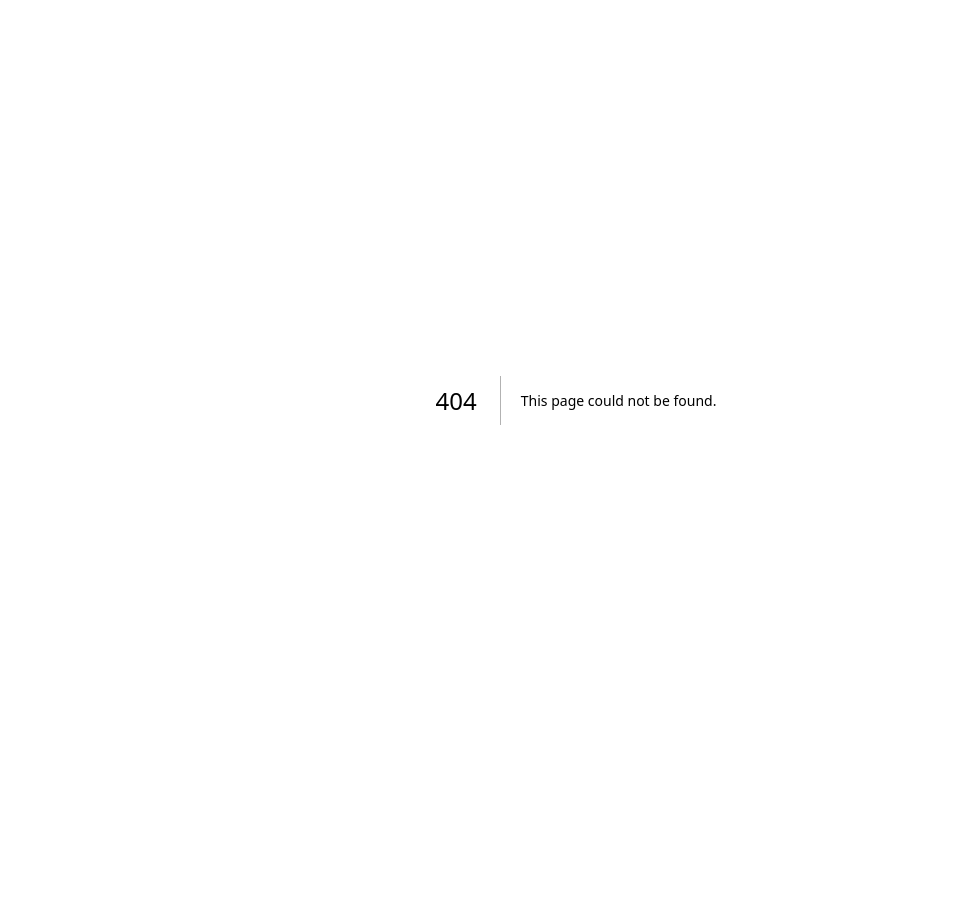
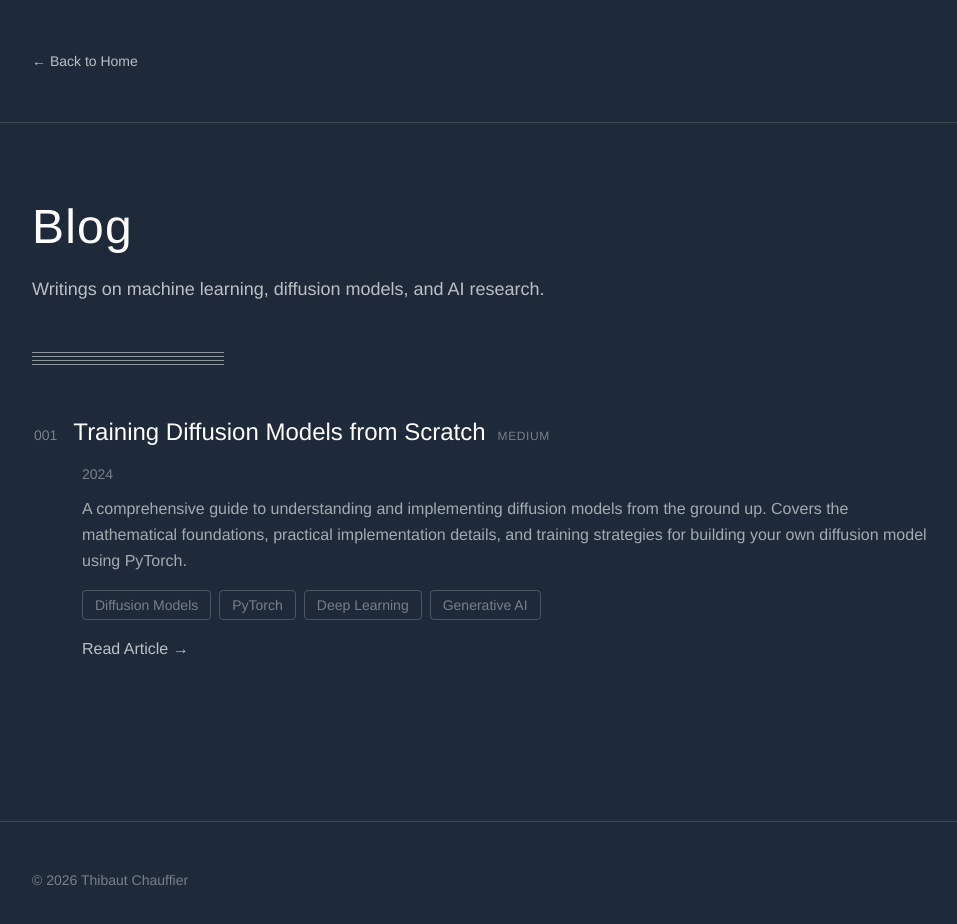
Before and after one commit to tchauffi/tchauffi-webpage, a Next.js app in the folder tchauffi-webpage/: page /tchauffi-webpage/blog in a window 1280 px wide. Before the commit this address had no page. Shown: the top 924 px of the page, without its empty margins (64-1021 px from the left). Before the commit the page ends 800 px from the top, so only its background shows below. Built offline with nearby package versions, Linux system fonts and the light colour scheme.

Commit message:
Add blog section with Medium article on diffusion models
Co-authored-by: tchauffi <79174301+tchauffi@users.noreply.github.com>

```diff
--- /dev/null
+++ b/tchauffi-webpage/app/blog/page.tsx
@@ -0,0 +1,107 @@
+import AnimatedLine from "../components/AnimatedLine";
+import Link from "next/link";
+
+export default function Blog() {
+  const blogPosts = [
+    {
+      id: "training-diffusion-models-from-scratch",
+      title: "Training Diffusion Models from Scratch",
+      date: "2024",
+      description: "A comprehensive guide to understanding and implementing diffusion models from the ground up. Covers the mathematical foundations, practical implementation details, and training strategies for building your own diffusion model using PyTorch.",
+      link: "https://medium.com/@thibaut.chauffier/training-diffusion-models-from-scratch-21d7a1f18e9e",
+      tags: ["Diffusion Models", "PyTorch", "Deep Learning", "Generative AI"],
+      platform: "Medium"
+    }
+  ];
+
+  return (
+    <div className="min-h-screen bg-navy">
+      {/* Header */}
+      <header className="px-8 md:px-16 lg:px-24 py-12 border-b border-border">
+        <Link href="/" className="text-white/70 hover:text-white transition-colors text-sm">
+          ← Back to Home
+        </Link>
+      </header>
+
+      {/* Blog Section */}
+      <section className="px-8 md:px-16 lg:px-24 py-20">
+        <div className="max-w-4xl">
+          <h1 className="text-4xl md:text-5xl font-light text-white mb-6 tracking-wide animate-fade-in-up hover-glow">
+            Blog
+          </h1>
+
+          <p className="text-lg text-white/70 font-light leading-relaxed mb-12 animate-fade-in-up delay-200">
+            Writings on machine learning, diffusion models, and AI research.
+          </p>
+
+          <AnimatedLine variant="thin" width="192px" className="mb-12 delay-400" />
+
+          {/* Blog Posts List */}
+          <div className="space-y-12">
+            {blogPosts.map((post, index) => (
+              <article
+                key={post.id}
+                className="group project-item animate-fade-in-up"
+                style={{ animationDelay: `${600 + index * 150}ms` }}
+              >
+                <div className="flex items-baseline gap-4 mb-2">
+                  <span className="text-white/40 text-sm">
+                    {String(index + 1).padStart(3, '0')}
+                  </span>
+                  <div className="flex-1">
+                    <div className="flex items-baseline gap-3 mb-2">
+                      <h2 className="text-2xl text-white font-light">
+                        {post.title}
+                      </h2>
+                      {post.platform && (
+                        <span className="text-white/40 text-xs uppercase tracking-wider">
+                          {post.platform}
+                        </span>
+                      )}
+                    </div>
+                  </div>
+                </div>
+
+                <div className="ml-12">
+                  <p className="text-white/40 text-sm mb-3">{post.date}</p>
+                  <p className="text-white/60 mb-4 leading-relaxed">
+                    {post.description}
+                  </p>
+
+                  <div className="flex flex-wrap gap-2 mb-4">
+                    {post.tags.map((tag) => (
+                      <span
+                        key={tag}
+                        className="text-white/40 text-sm px-3 py-1 border border-white/20 rounded hover:border-white/40 transition-colors"
+                      >
+                        {tag}
+                      </span>
+                    ))}
+                  </div>
+
+                  <a
+                    href={post.link}
+                    target="_blank"
+                    rel="noopener noreferrer"
+                    className="inline-block text-white/70 hover:text-white hover:translate-x-2 transition-all"
+                  >
+                    Read Article →
+                  </a>
+                </div>
+              </article>
+            ))}
+          </div>
+        </div>
+      </section>
+
+      {/* Footer */}
+      <footer className="px-8 md:px-16 lg:px-24 py-12 border-t border-border mt-20">
+        <div className="max-w-4xl">
+          <p className="text-white/40 text-sm">
+            © 2026 Thibaut Chauffier
+          </p>
+        </div>
+      </footer>
+    </div>
+  );
+}
--- a/tchauffi-webpage/app/page.tsx
+++ b/tchauffi-webpage/app/page.tsx
@@ -1,4 +1,5 @@
 import AnimatedLine from "./components/AnimatedLine";
+import Link from "next/link";
 
 export default function Home() {
   return (
@@ -309,6 +310,10 @@ ML accessible through elegant production architectures.
           <AnimatedLine variant="thin" width="96px" className="mb-12" />
 
           <div className="space-y-4">
+            <Link href="/blog"
+               className="block text-white/70 hover:text-white hover:translate-x-2 transition-all text-lg">
+              Blog →
+            </Link>
             <a href="mailto:tchauffi@gmail.com"
                className="block text-white/70 hover:text-white hover:translate-x-2 transition-all text-lg">
               tchauffi@gmail.com →
```
Also changed, not shown: 1 other file (tests, documents, lock files or other folders).
